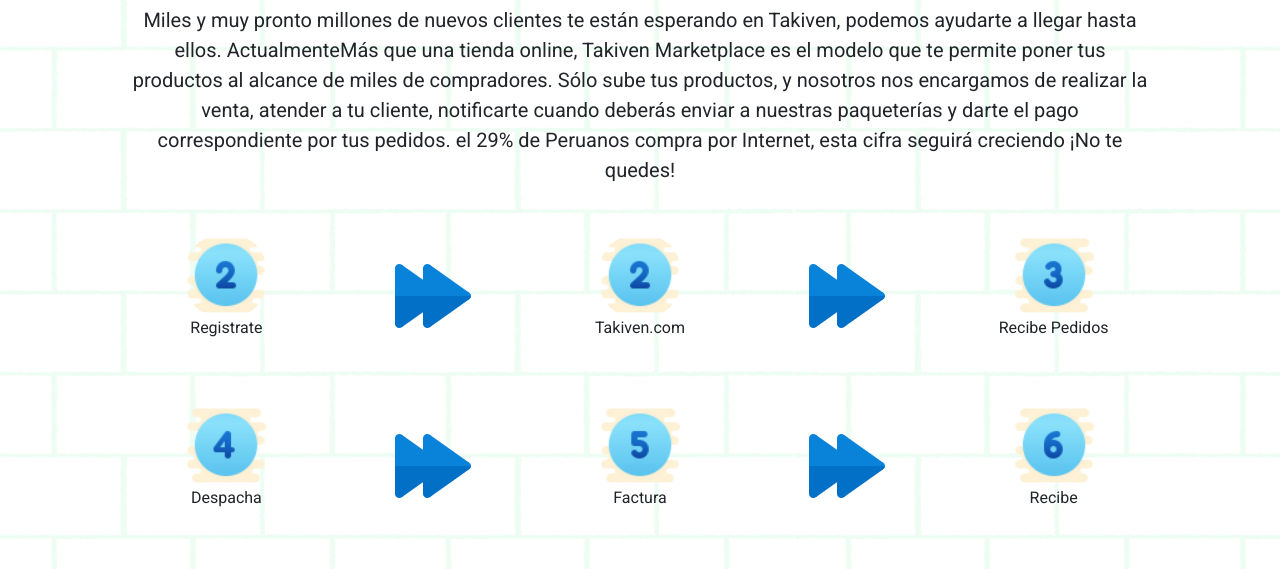
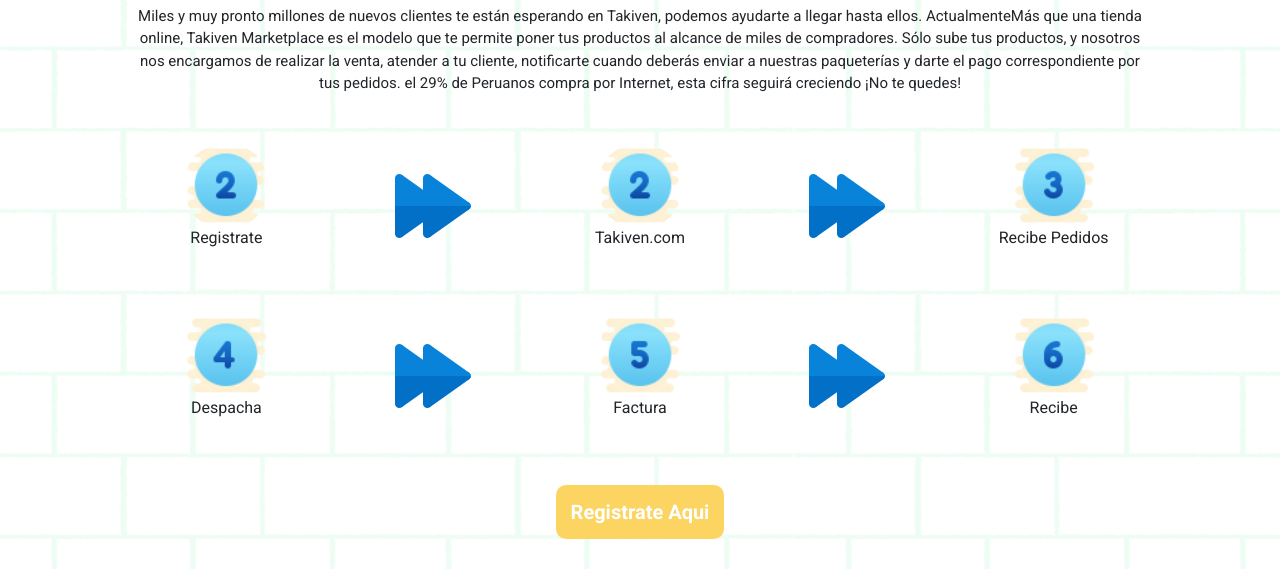
Before and after one commit to pauloabadn/Proyecto-Takiven, a website: page paginas/como.html in a window 1280 px wide. Shown: the part 213-782 px from the top of the page. Drawn offline with nearby package versions, Linux system fonts and the light colour scheme.

Commit message:
se agregaron los nuevos stilos SAS a todas las paginas

```diff
--- a/paginas/como.html
+++ b/paginas/como.html
@@ -6,7 +6,7 @@
     <meta name="viewport" content="width=device-width, initial-scale=1.0">
     <title>Takiven</title>
     <link href="https://cdn.jsdelivr.net/npm/bootstrap@5.2.0-beta1/dist/css/bootstrap.min.css" rel="stylesheet" integrity="sha384-0evHe/X+R7YkIZDRvuzKMRqM+OrBnVFBL6DOitfPri4tjfHxaWutUpFmBp4vmVor" crossorigin="anonymous">
-    <link rel="stylesheet" href="../estilos/style.css">
+    <link rel="stylesheet" href="../css/main.css">
     <link rel="preconnect" href="https://fonts.googleapis.com">
     <link rel="preconnect" href="https://fonts.gstatic.com" crossorigin>
     <link href="https://fonts.googleapis.com/css2?family=Roboto:wght@100;300;400;500;700&display=swap" rel="stylesheet">
```
Also changed, not shown: index.html (+0 -1 lines), paginas/caracteristicas.html (+1 -1 lines), paginas/planes.html (+1 -1 lines), paginas/preguntas.html (+1 -1 lines), paginas/registrate.html (+1 -1 lines).
